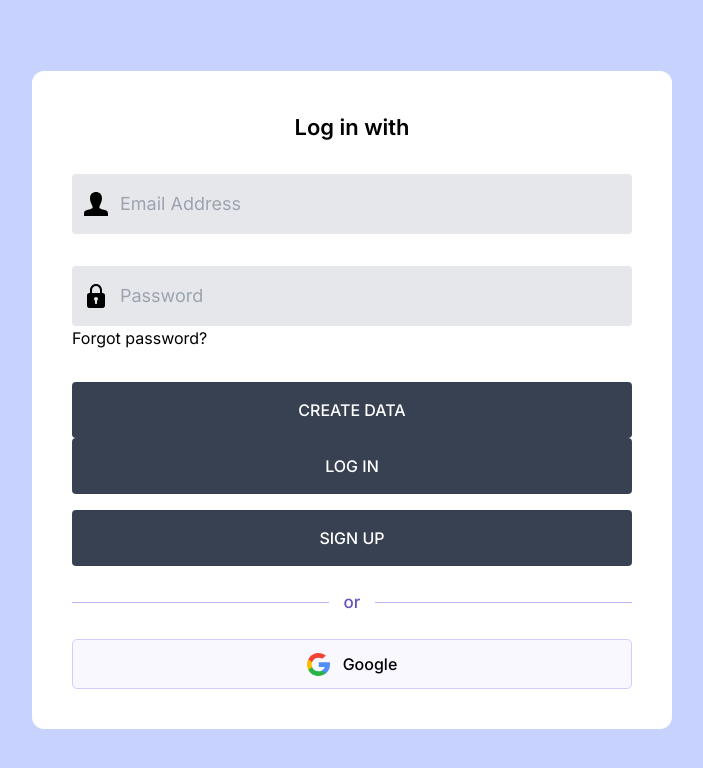
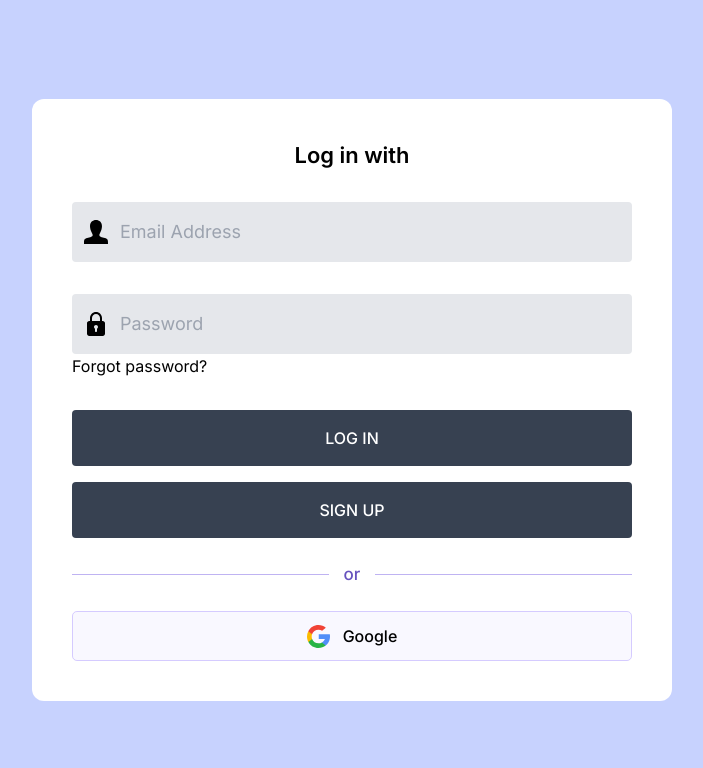
Before and after one commit to Chinorea/snowball, a Next.js app: page / in a window 1280 px wide. Shown: the top 768 px of the page, without its empty margins (288-991 px from the left). Built offline with nearby package versions, Linux system fonts and the light colour scheme.

Commit message:
Add database entry upon signup
Add Creation of database entry on new signup.
Include fields of usertype, name and login method.

```diff
--- a/src/components/LoginPage/SignUpPage.tsx
+++ b/src/components/LoginPage/SignUpPage.tsx
@@ -6,34 +6,26 @@ import { useState } from "react";
 import { collection, addDoc, setDoc, doc } from "firebase/firestore";
 
 
+export const createData = async (event: React.MouseEvent<HTMLButtonElement>, email: string, method: string) => {
+  event.preventDefault(); // Prevent form submission
+  const userRef = doc(db, "users", email);
+
+  try {
+    await setDoc(userRef, {
+      usertype: "User",
+      name: email,
+      loginMethod: method
+    }, {merge: true});
+    console.log("Document successfully written!");
+  } catch (e) {
+    console.error("Error adding document: ", e);
+  }
+};
+
 export const SignUpPage = () => {
     const router = useRouter(); // Initialize the router
     const [email, setEmail] = useState('');
     const [password, setPassword] = useState('');
-
-    const createData = async (event: React.MouseEvent<HTMLButtonElement>) => {
-      event.preventDefault(); // Prevent form submission
-      // try {
-      //   const docRef = await addDoc(collection(db, email), {
-      //     first: "Ada",
-      //     last: "Lovelace",
-      //     born: 1815
-      //   });
-      //   console.log("Document written with ID: ", docRef.id);
-      // } catch (e) {
-      //   console.error("Error adding document: ", e);
-      // }
-      const userRef = doc(db, "users", email)
-      try {
-        const docRef = await setDoc(userRef,{
-          first: "Ada",
-          last: "Lovelace",
-          born: 1815
-        });
-      } catch (e) {
-        console.error("Error adding document: ", e);
-      }
-  };
 
     const logIn = (event: React.MouseEvent<HTMLButtonElement>) => {
         event.preventDefault(); // Prevent form submission
@@ -46,7 +38,9 @@ export const SignUpPage = () => {
           await createUserWithEmailAndPassword(auth,email,password)
           .then((userCredential)=>{
               const user = userCredential.user;
+              createData(event, email, "Email");
               alert("Signed up successfully!");
+
           })
           } catch (err){
               console.error(err);
@@ -86,12 +80,6 @@ export const SignUpPage = () => {
                 </div>
                 <a href="#" className="forgot-password-link">Forgot password?</a>
             </div>
-            <button
-              onClick={createData}
-              className="bg-gray-700 dark:bg-gray-800 font-medium p-2 md:p-4 text-white uppercase w-full rounded"
-            >
-              Create Data
-            </button>
             {/* Login Button */}
             <button
               onClick={logIn}
--- a/src/components/LoginPage/SocialLogin.tsx
+++ b/src/components/LoginPage/SocialLogin.tsx
@@ -2,6 +2,7 @@ import "./index.css"
 import { getAuth, GoogleAuthProvider, signInWithPopup } from "firebase/auth";
 import { auth, provider } from "@/firebase/firebaseConfig";
 import { useRouter } from "next/navigation";
+import { createData } from "./SignUpPage";
 
 
 export const SocialLogin = () => {
@@ -19,8 +20,13 @@ export const SocialLogin = () => {
           const token = credential.accessToken;
           // The signed-in user info.
           const user = result.user;
+          const email = user.email
+          if(email == null){
+            return;
+          }
           console.log(user);
-          router.push("/Dashboard");
+          createData(event, email, "Google");
+          //router.push("/Dashboard");
         }).catch((error) => {
           // Handle Errors here.
           const errorCode = error.code;
@@ -32,12 +38,6 @@ export const SocialLogin = () => {
           console.log(errorCode, errorMessage, email, credential);
         });
     }
-
-    const appleLogIn = async(event: React.MouseEvent<HTMLButtonElement>) => {
-        event.preventDefault(); // Prevent form submission
-        alert("Apple");
-    }
-
 
     return(
         <div>
```
